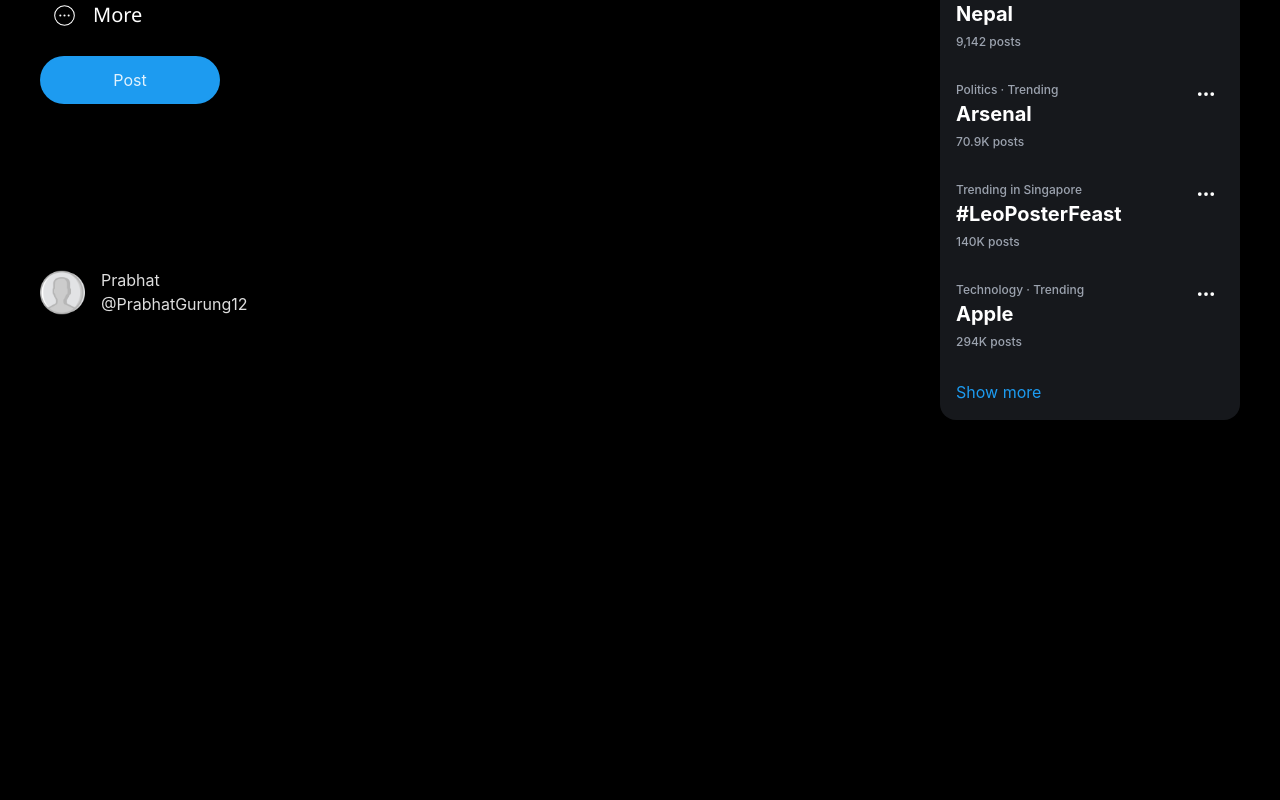
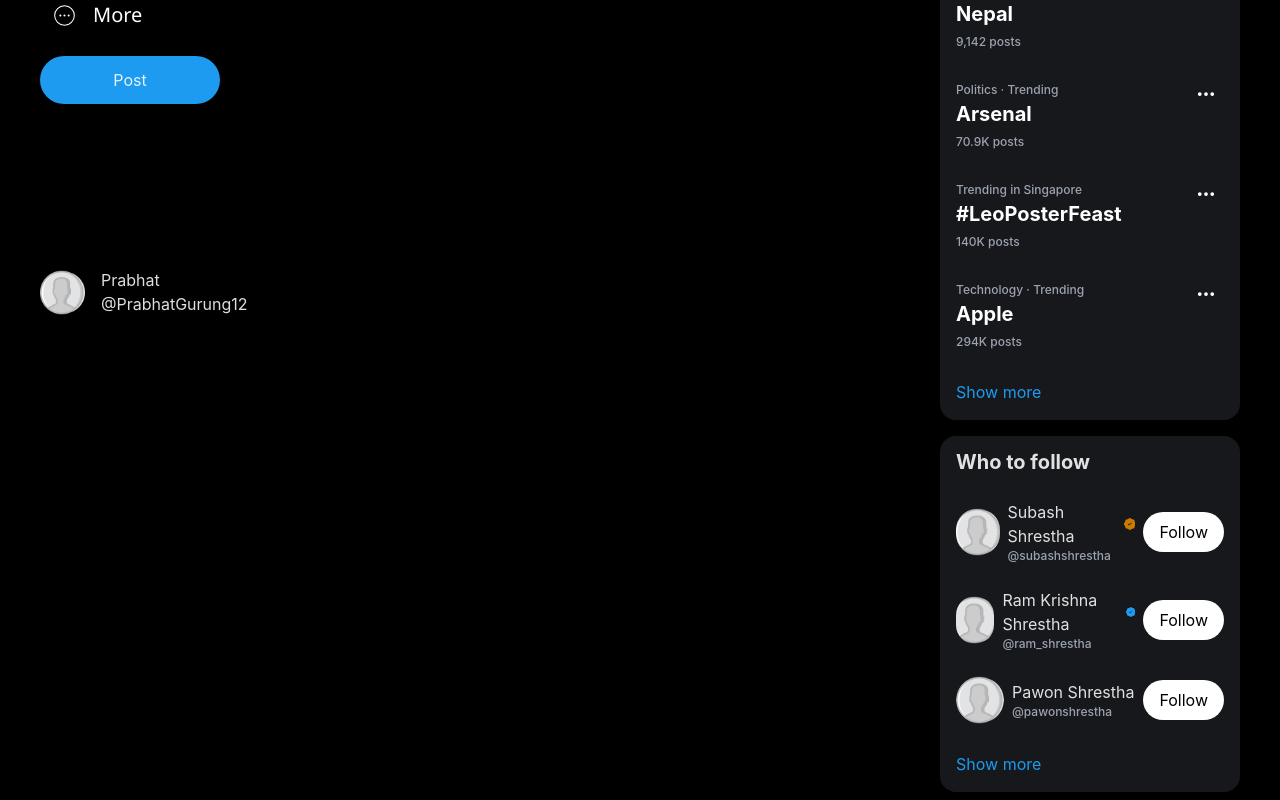
Before and after one commit to Prabhatgrg/Twitter-Clone, a React (Vite) app: page / in a window 1280 px wide. Shown: the part 452-1252 px from the top of the page. Before the commit the page ends 880 px from the top, so only its background shows below. Built offline with nearby package versions, Linux system fonts and the light colour scheme.

Commit message:
added follow user ui

```diff
--- a/src/components/RightSidebar/FollowItem.jsx
+++ b/src/components/RightSidebar/FollowItem.jsx
@@ -0,0 +1,31 @@
+import { BsPatchCheckFill } from "react-icons/bs";
+import { Link } from "react-router-dom";
+
+const FollowItem = (props) => {
+    const { avatar, name, username, varified, varifiedColor } = props;
+    return (
+        <div className="px-4 py-3 bg-dark hover:bg-dark-hover">
+            <div className="flex gap-2 items-center">
+                <Link to={`/profile/${username}`}>
+                    <img className="w-12 h-12 rounded-full object-cover" src={avatar} alt={`profile of ${username}`} />
+                </Link>
+                <div className="flex gap-2 items-center grow">
+                    <div className="flex flex-col grow">
+                        <h3 className="text-md">
+                            <Link to={`/profile/${username}`}>
+                                <div className="flex gap-2 items-center">
+                                    <span>{name}</span>
+                                    {varified ? <BsPatchCheckFill className={varifiedColor != undefined ? `text-sm text-${varifiedColor}` : "text-sm text-primary"} /> : null}
+                                </div>
+                            </Link>
+                        </h3>
+                        <Link className="font-medium text-xs text-gray-400">@{username}</Link>
+                    </div>
+                    <button className="inline-block py-3 leading-4 px-4 rounded-full bg-white hover:bg-slate-100 text-black hover:text-black">Follow</button>
+                </div>
+            </div>
+        </div>
+    );
+};
+
+export default FollowItem;
--- a/src/components/RightSidebar/RightSidebar.jsx
+++ b/src/components/RightSidebar/RightSidebar.jsx
@@ -1,6 +1,7 @@
 import Searchbar from "./Searchbar";
 import Subscription from "./Subscription";
 import Trends from "./Trends";
+import WhoToFollow from "./WhoToFollow";
 
 const RightSidebar = () => {
     return (
@@ -8,6 +9,7 @@ const RightSidebar = () => {
             <Searchbar />
             <Subscription />
             <Trends />
+            <WhoToFollow />
         </div>
     );
 };
--- a/src/components/RightSidebar/Trends.jsx
+++ b/src/components/RightSidebar/Trends.jsx
@@ -1,4 +1,5 @@
 import TrendsItem from "./TrendsItem";
+import { Link } from "react-router-dom";
 
 const Trends = () => {
     const trending = [
@@ -48,7 +49,9 @@ const Trends = () => {
                     {trending.map((trend) => (
                         <TrendsItem key={trend.id} topic={trend.topic} title={trend.title} count={trend.count} url={trend.url} />
                     ))}
-                    <button className="p-4 block w-full text-start hover:bg-dark-hover text-primary">Show more</button>
+                    <Link to="#" className="p-4 block w-full text-start hover:bg-dark-hover text-primary">
+                        Show more
+                    </Link>
                 </div>
             </div>
         </div>
--- a/src/components/RightSidebar/WhoToFollow.jsx
+++ b/src/components/RightSidebar/WhoToFollow.jsx
@@ -1,8 +1,42 @@
+import { Link } from "react-router-dom";
+import FollowItem from "./FollowItem";
+
 const WhoToFollow = () => {
+    const users = [
+        {
+            id: "user-01",
+            avatar: "http://localhost:5173/src/assets/img/default-user.png",
+            name: "Subash Shrestha",
+            username: "subashshrestha",
+            varified: true,
+            varifiedColor: "gold",
+        },
+        {
+            id: "user-02",
+            avatar: "http://localhost:5173/src/assets/img/default-user.png",
+            name: "Ram Krishna Shrestha",
+            username: "ram_shrestha",
+            varified: true,
+        },
+        {
+            id: "user-03",
+            avatar: "http://localhost:5173/src/assets/img/default-user.png",
+            name: "Pawon Shrestha",
+            username: "pawonshrestha",
+        },
+    ];
     return (
         <div className="py-2">
             <div className="bg-dark pt-3 overflow-hidden rounded-[1rem]">
                 <h2 className="text-xl px-4 font-bold mb-3">Who to follow</h2>
+
+                {users.map((user) => (
+                    <FollowItem key={user.id} avatar={user?.avatar} name={user?.name} username={user?.username} varified={user?.varified} varifiedColor={user?.varifiedColor} />
+                ))}
+
+                <Link to="#" className="p-4 block w-full text-start hover:bg-dark-hover text-primary">
+                    Show more
+                </Link>
             </div>
         </div>
     );
--- a/src/index.css
+++ b/src/index.css
@@ -30,3 +30,7 @@ h1 {
     font-size: 3.2em;
     line-height: 1.1;
 }
+
+.text-gold {
+    color: #cb7b00;
+}
--- a/tailwind.config.js
+++ b/tailwind.config.js
@@ -13,6 +13,7 @@ export default {
             colors: {
                 "primary": "#1D9BF0",
                 "primary-hover": "#108CD8",
+                "gold": "#cb7b00",
             },
         },
     },
```
